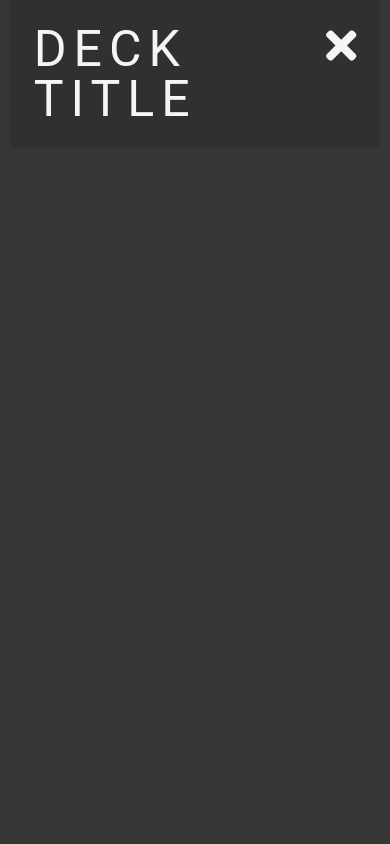
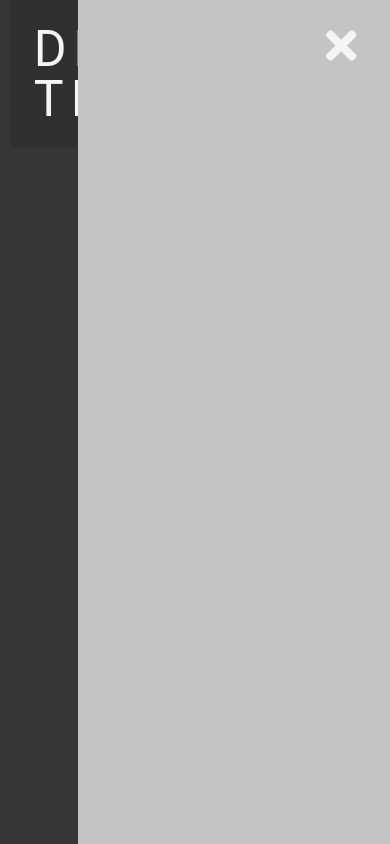
Before and after one commit to AmyShackles/Incipit, a React (Create React App) app in the folder incipit/: page /flashcard-app in a window 390 px wide. Both pictures are taken after a click on the icon 337 px from the left and 74 px from the top of the page. Built offline with nearby package versions, Linux system fonts and the light colour scheme.

Commit message:
Sidebar appears when hamburger is active.

```diff
--- a/incipit/src/components/FlashCardPage/FlashCardPage.js
+++ b/incipit/src/components/FlashCardPage/FlashCardPage.js
@@ -1,5 +1,6 @@
 import React from "react";
 import NavbarContainer from "./Navbar/NavbarContainer";
+import SidebarContainer from "./Sidebar/SidebarContainer";
 import "../bulma.css";
 import styled from "styled-components";
 
@@ -8,6 +9,7 @@ const PageWrapper = styled.div`
   width: 95%;
   margin: 0 auto;
 `;
+
 const FlashCardPage = (props) => {
   return (
     <div className="hero is-dark is-fullheight">
@@ -15,6 +17,8 @@ const FlashCardPage = (props) => {
         <NavbarContainer
         isHamburgerActive = {props.isHamburgerActive}
         hamburgerHandler = {props.hamburgerHandler} />
+        <SidebarContainer isHamburgerActive = {props.isHamburgerActive} />
+
       </PageWrapper>
     </div>
   );
--- a/incipit/src/components/FlashCardPage/Navbar/NavbarContainer.js
+++ b/incipit/src/components/FlashCardPage/Navbar/NavbarContainer.js
@@ -6,7 +6,9 @@ import '../../bulma.css';
 const NavbarWrapper = styled.div`
 display: flex;
 justify-content: space-between;
-width: 100%;
+position: relative;
+left: 0;
+right: 0;
 padding: 24px;
 background: #24292c6b;
 border-bottom-left-radius: 6px;
@@ -20,7 +22,7 @@ const Title = styled.h1`
 const Hamburger = styled.i`
     font-size: 4.4rem;
     cursor: pointer;
-
+    z-index: 1;
 `;
 const NavbarContainer = (props) => {
     return (
--- /dev/null
+++ b/incipit/src/components/FlashCardPage/Sidebar/SidebarContainer.js
@@ -0,0 +1,24 @@
+import React from 'react';
+import '../../global-variables.css';
+import styled from 'styled-components';
+import '../../bulma.css';
+
+const SidebarWrapper = styled.div`
+
+    position: absolute;
+    top: 0;
+    bottom: 0;
+    right: 0;
+    width: 80%;
+    max-width: 400px;
+    background: var(--light-grey);
+    z-index: 0;
+`;
+const SidebarContainer = (props) => {
+    return (
+        <SidebarWrapper className = {`${props.isHamburgerActive ? '' : 'is-hidden'}`}>
+        </SidebarWrapper>
+    );
+}
+
+export default SidebarContainer;
```
